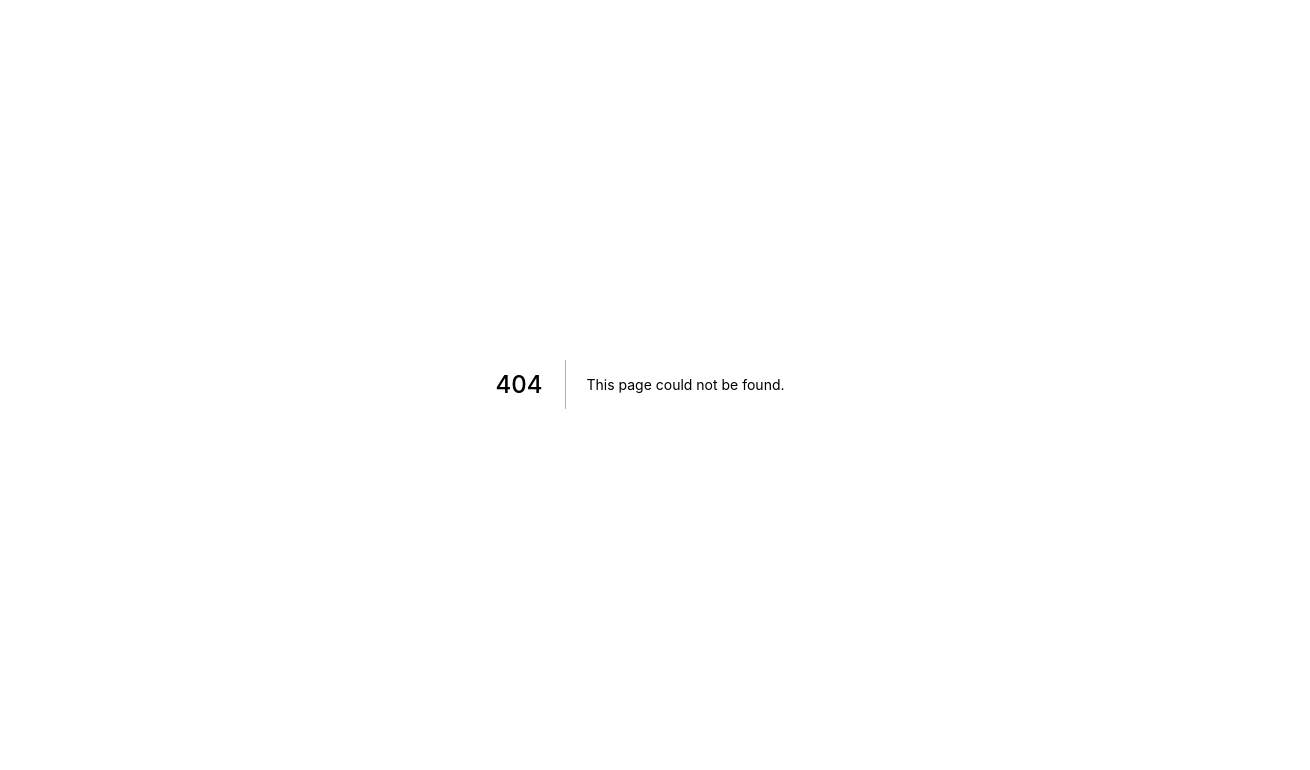
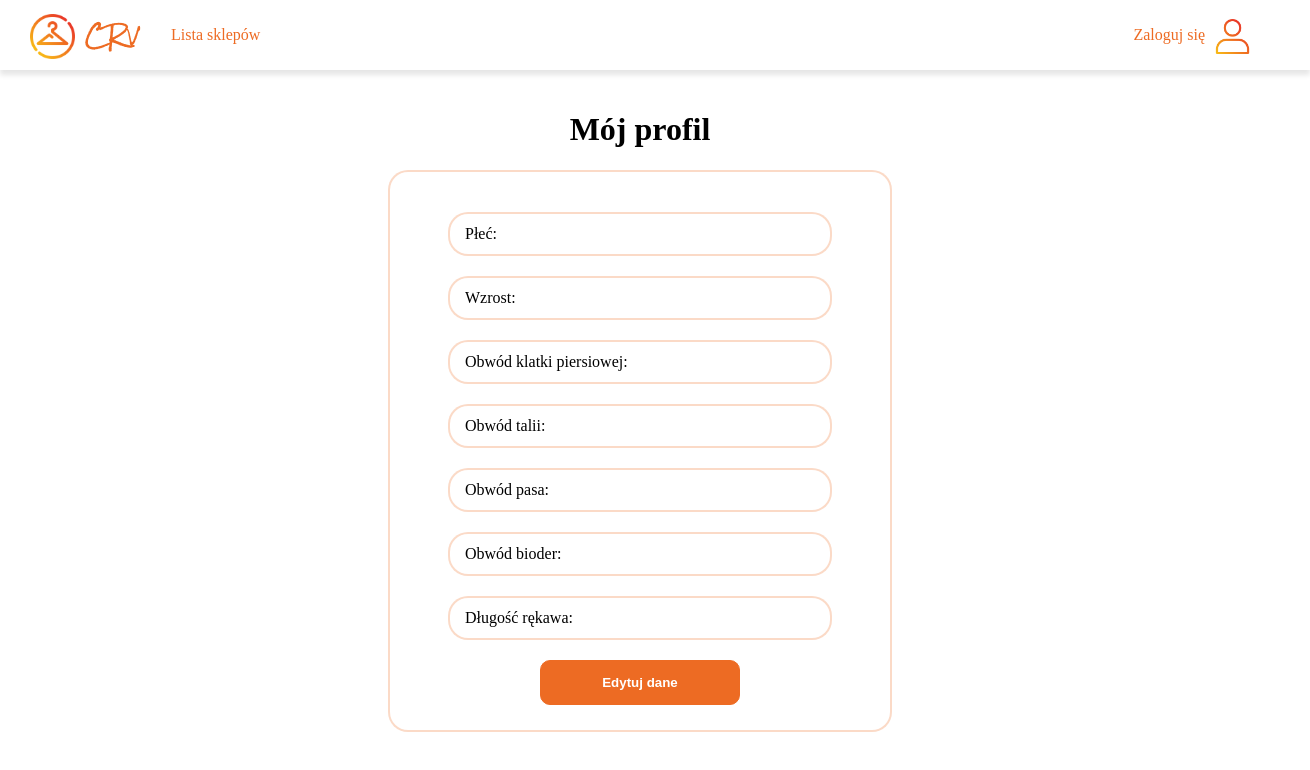
Before and after one commit to Nekoshy/clothes-review, a Next.js app: page /profile in a window 1280 px wide. Before the commit this address had no page. Shown: the top 770 px of the page, 1310 px wide, since content can reach past the window. Built offline with nearby package versions, Linux system fonts and the light colour scheme.

Commit message:
profile page front done

```diff
--- /dev/null
+++ b/pages/profile.js
@@ -0,0 +1,60 @@
+import Navbar from '../components/navbar'
+
+const Profile = () => {
+    return (
+        <div>
+            <Navbar/>
+            <div className="container">
+                <div className="row text-center">
+                    <h1>Mój profil</h1>
+                </div>
+                <div className="row">
+                    <div className="orangeBorder d-flex" style={{width:'500px', margin:'auto'}}>
+                        <div className='row'>
+                            <div className="orangeBorder" style={{width:'380px', margin:'40px auto 0 auto ', height:'40px'}}>
+                                <p className='pl-15'>Płeć:</p>
+                            </div>
+                        </div>
+                        <div className='row'>
+                            <div className="orangeBorder" style={{width:'380px', margin:'20px auto 0 auto ', height:'40px'}}>
+                                <p className='pl-15'>Wzrost:</p>
+                            </div>
+                        </div>
+                        <div className='row'>
+                            <div className="orangeBorder" style={{width:'380px', margin:'20px auto 0 auto ', height:'40px'}}>
+                                <p className='pl-15'>Obwód klatki piersiowej:</p>
+                            </div>
+                        </div>
+                        <div className='row'>
+                            <div className="orangeBorder" style={{width:'380px', margin:'20px auto 0 auto ', height:'40px'}}>
+                                <p className='pl-15'>Obwód talii:</p>
+                            </div>
+                        </div>
+                        <div className='row'>
+                            <div className="orangeBorder" style={{width:'380px', margin:'20px auto 0 auto ', height:'40px'}}>
+                                <p className='pl-15'>Obwód pasa:</p>
+                            </div>
+                        </div>
+                        <div className='row'>
+                            <div className="orangeBorder" style={{width:'380px', margin:'20px auto 0 auto ', height:'40px'}}>
+                                <p className='pl-15'>Obwód bioder:</p>
+                            </div>
+                        </div>
+                        <div className='row'>
+                            <div className="orangeBorder" style={{width:'380px', margin:'20px auto 20px auto ', height:'40px'}}>
+                                <p className='pl-15'>Długość rękawa:</p>
+                            </div>
+                        </div>
+                        <div className='row d-flex justify-center'>
+                            <button className='orangeButton' style={{width:'200px', margin:'0 0 25px 0'}}>
+                                Edytuj dane
+                            </button>
+                        </div>
+                    </div>
+                </div>
+            </div>
+        </div>
+    )
+}
+
+export default Profile;
--- a/styles/globals.css
+++ b/styles/globals.css
@@ -137,3 +137,11 @@ input {
     display: flex;
     align-items: center;
 }
+
+.text-center {
+    text-align: center;
+}
+
+.pl-15 {
+    padding-left: 15px;
+}
```
